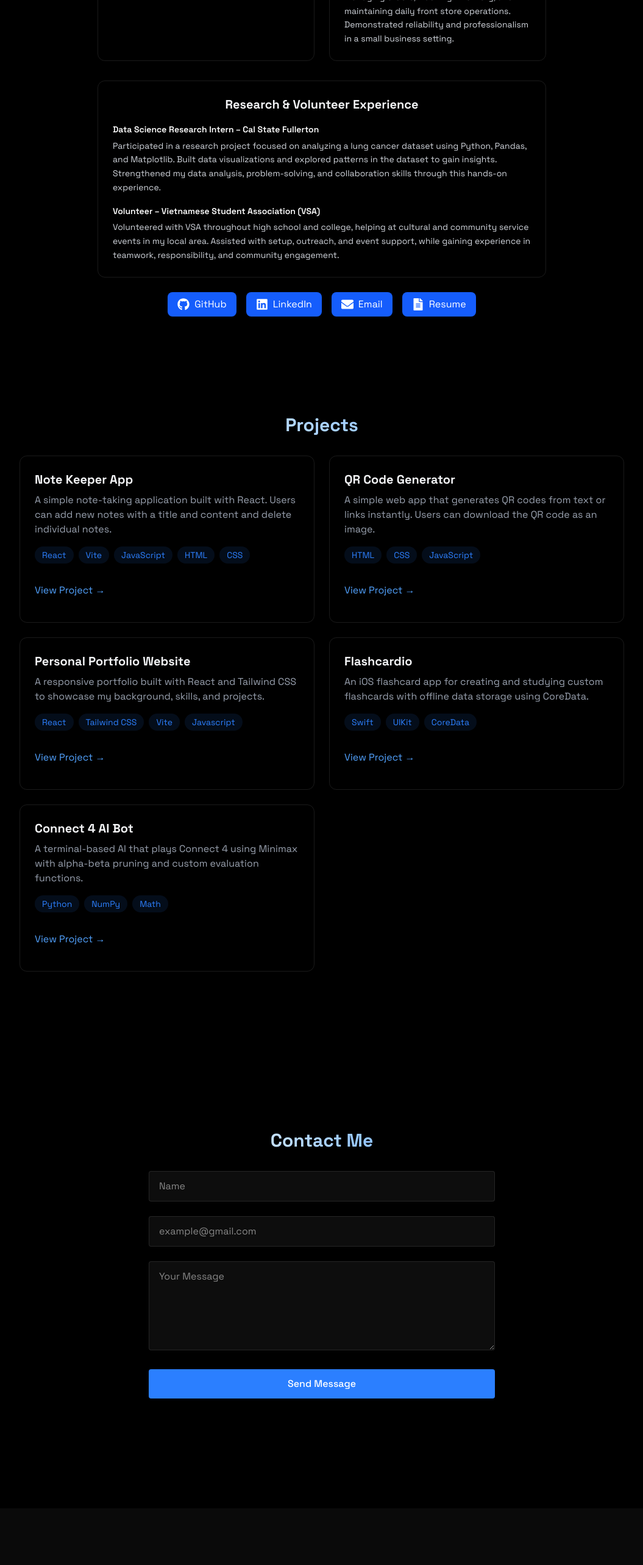
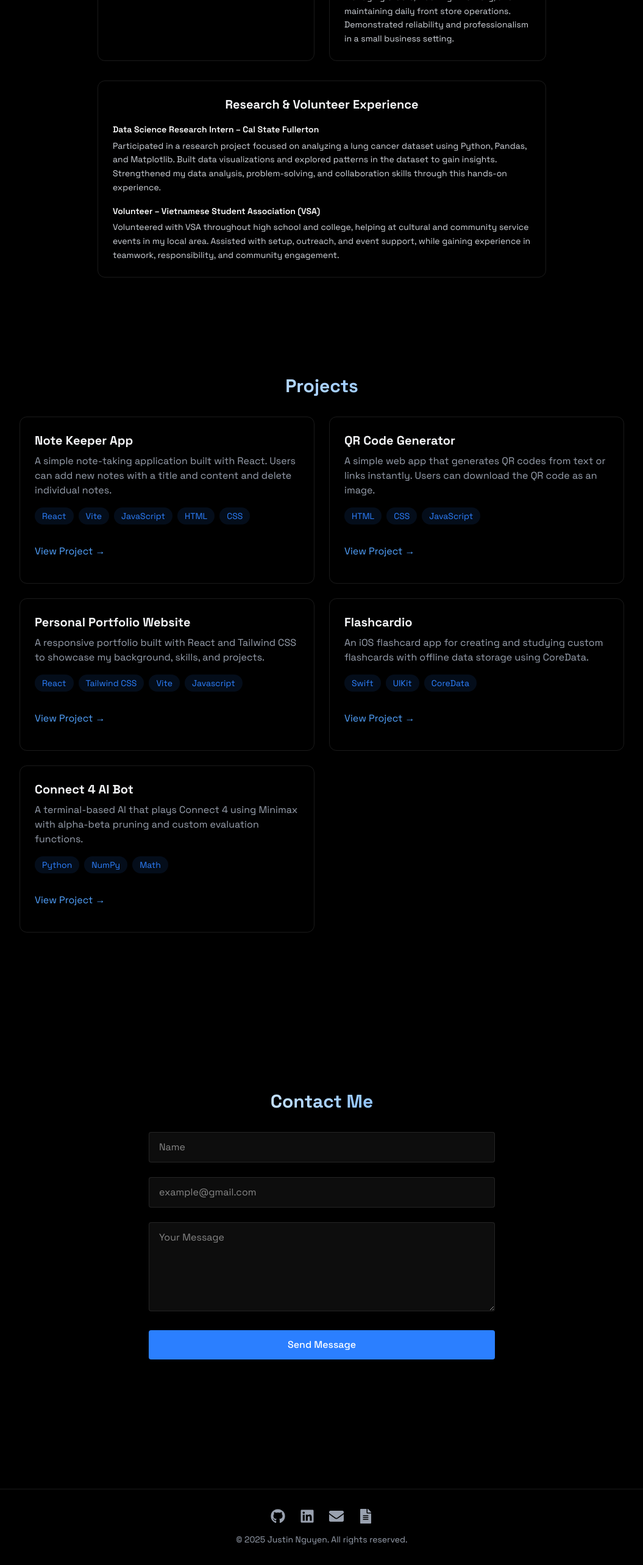
Before and after one commit to justindnguyen/justindnguyen-portfolio, a React (Vite) app: page / in a window 1280 px wide. Shown: the part 2349-4915 px from the top of the page at 61% size, without its empty margins (112-1167 px from the left). Before the commit the page ends 4822 px from the top, so only its background shows below. Built offline with nearby package versions, Linux system fonts and the light colour scheme; no server answers.

Commit message:
Edited links

```diff
--- a/src/App.jsx
+++ b/src/App.jsx
@@ -6,6 +6,7 @@ import { Home } from './components/sections/Home';
 import { About } from './components/sections/About';
 import { Projects } from './components/sections/Projects';
 import { Contact } from './components/sections/Contact';
+import { Footer } from './components/Footer';
 import "./index.css";
 
 function App() {
@@ -23,7 +24,7 @@ function App() {
         <About />
         <Projects />
         <Contact />
-
+        <Footer />
       </div>
     </>
   );
--- /dev/null
+++ b/src/components/Footer.jsx
@@ -0,0 +1,44 @@
+import { FaGithub, FaLinkedin, FaEnvelope, FaFileAlt } from "react-icons/fa";
+import { FaFilePdf } from "react-icons/fa6";
+
+export const Footer = () => {
+  const currentYear = new Date().getFullYear();
+
+  return (
+    <footer className="mt-8 py-8 border-t border-white/10 text-center text-gray-400 text-sm">
+      <div className="flex justify-center gap-6 mb-4">
+        <a
+          href="https://github.com/justindnguyen"
+          target="_blank"
+          rel="noopener noreferrer"
+          className="hover:text-white transition"
+        >
+          <FaGithub className="w-6 h-6" />
+        </a>
+        <a
+          href="https://www.linkedin.com/in/justin-nguyen-35604b1b1"
+          target="_blank"
+          rel="noopener noreferrer"
+          className="hover:text-white transition"
+        >
+          <FaLinkedin className="w-6 h-6" />
+        </a>
+        <a
+          href="mailto:justindnguyen03@gmail.com"
+          className="hover:text-white transition"
+        >
+          <FaEnvelope className="w-6 h-6" />
+        </a>
+        <a
+          href={`${import.meta.env.BASE_URL}resume.pdf`}
+          target="_blank"
+          rel="noopener noreferrer"
+          className="hover:text-white transition"
+        >
+          <FaFileAlt className="w-6 h-6" />
+        </a>
+      </div>
+      <p>© {currentYear} Justin Nguyen. All rights reserved.</p>
+    </footer>
+  );
+};
--- a/src/components/sections/About.jsx
+++ b/src/components/sections/About.jsx
@@ -159,45 +159,6 @@ export const About = () => {
                         </div>
                     </div>
 
-                    <div className="flex flex-wrap gap-4 mt-6 justify-center">
-                        <a
-                            href="https://github.com/justindnguyen"
-                            target="_blank"
-                            rel="noopener noreferrer"
-                            className="flex items-center gap-2 bg-blue-600 text-white px-4 py-2 rounded-lg hover:bg-blue-700 transition transform hover:-translate-y-1"
-                        >
-                            <FaGithub className="w-5 h-5" />
-                            GitHub
-                        </a>
-
-                        <a
-                            href="https://www.linkedin.com/in/justin-nguyen-35604b1b1"
-                            target="_blank"
-                            rel="noopener noreferrer"
-                            className="flex items-center gap-2 bg-blue-600 text-white px-4 py-2 rounded-lg hover:bg-blue-700 transition transform hover:-translate-y-1"
-                        >
-                            <FaLinkedin className="w-5 h-5" />
-                            LinkedIn
-                        </a>
-
-                        <a
-                            href="mailto:justindnguyen03@gmail.com"
-                            className="flex items-center gap-2 bg-blue-600 text-white px-4 py-2 rounded-lg hover:bg-blue-700 transition transform hover:-translate-y-1"
-                        >
-                            <FaEnvelope className="w-5 h-5" />
-                            Email
-                        </a>
-
-                        <a
-                            href={`${import.meta.env.BASE_URL}resume.pdf`}
-                            target="_blank"
-                            rel="noopener noreferrer"
-                            className="flex items-center gap-2 bg-blue-600 text-white px-4 py-2 rounded-lg hover:bg-blue-700 transition transform hover:-translate-y-1"
-                        >
-                            <FaFileAlt className="w-5 h-5" />
-                            Resume
-                        </a>
-                    </div>
                 </div>
             </RevealOnScroll>
         </section>
```
